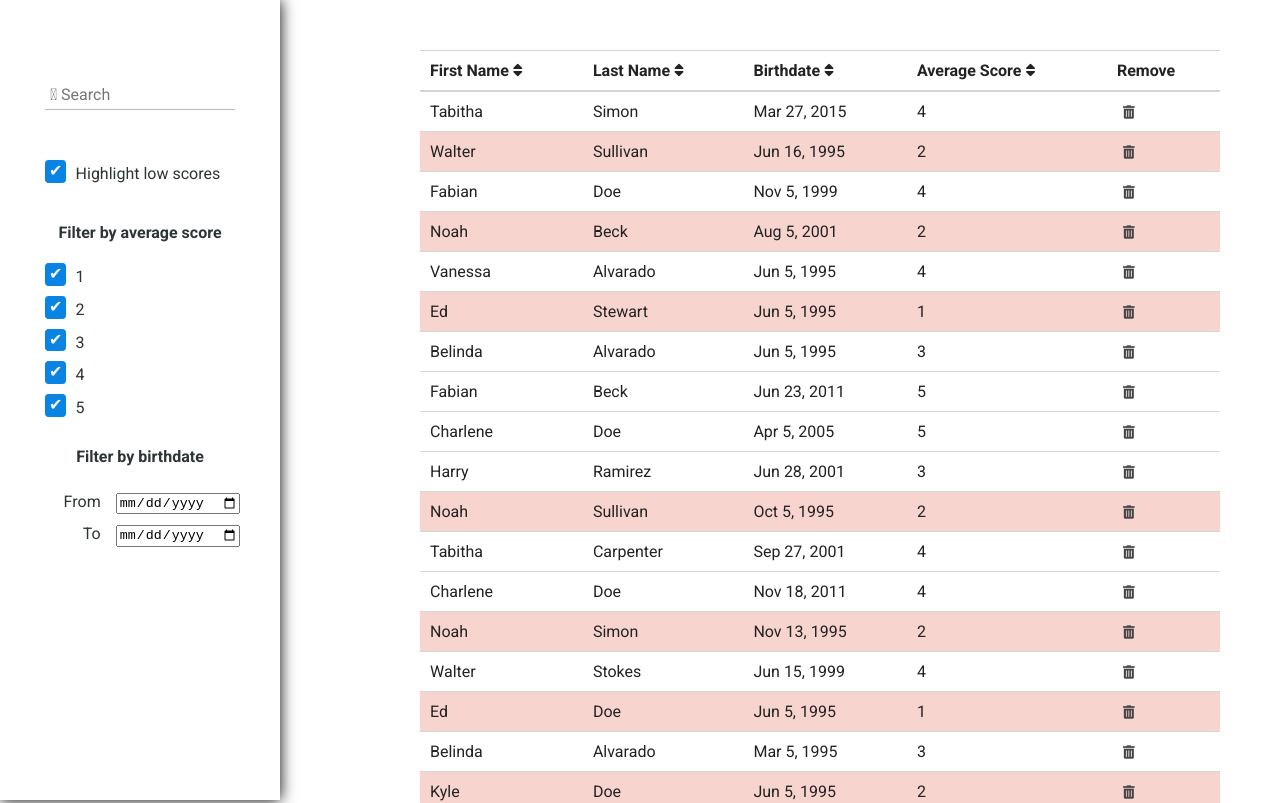
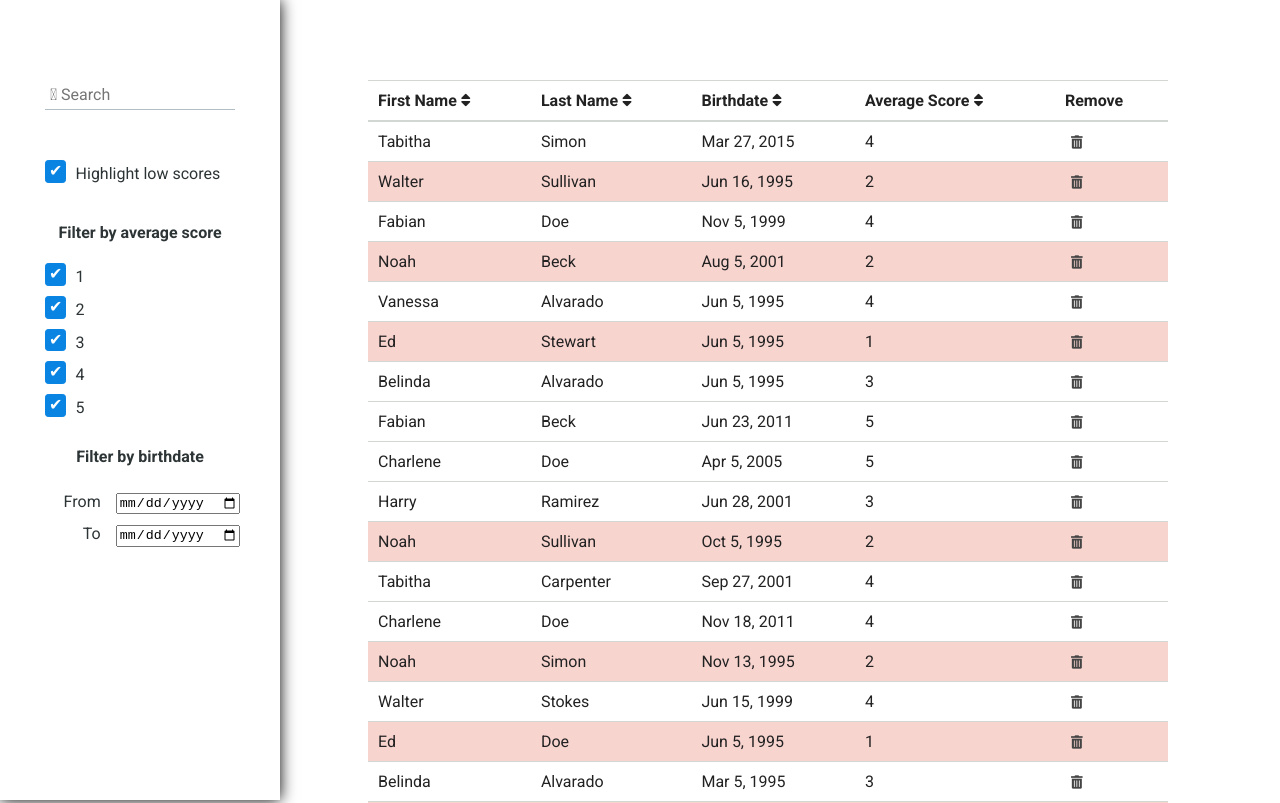
Before and after one commit to olegov99/data-table, an Angular app: page / in a window 1280 px wide. Shown: the top 803 px of the page. Built offline with nearby package versions, Linux system fonts and the light colour scheme.

Commit message:
Update data-table.component.less

```diff
--- a/src/app/data-table/data-table.component.less
+++ b/src/app/data-table/data-table.component.less
@@ -2,15 +2,15 @@
 
 .data-table-container {
   position: absolute;
-  left: 420px;
-  top: 50px;
+  left: 60%;
+  top: 10%;
+  transform: translateX(-50%);
   .data-table {
     width: 800px;
     border-top: @border-style;
     border-bottom: @border-style;
     border-collapse: collapse;
     &__headers {
-      position: relative;
       text-align: left;
       padding: 0;
       > * {
```
